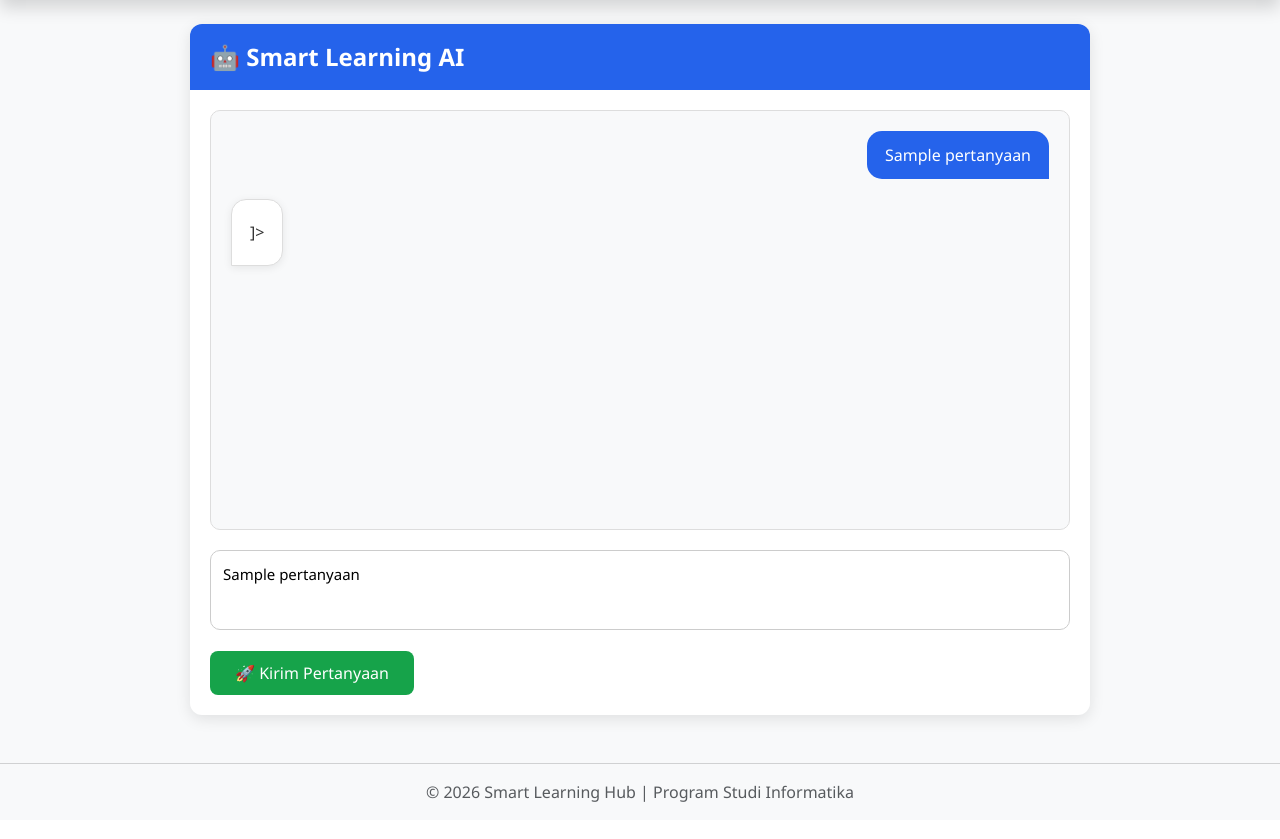
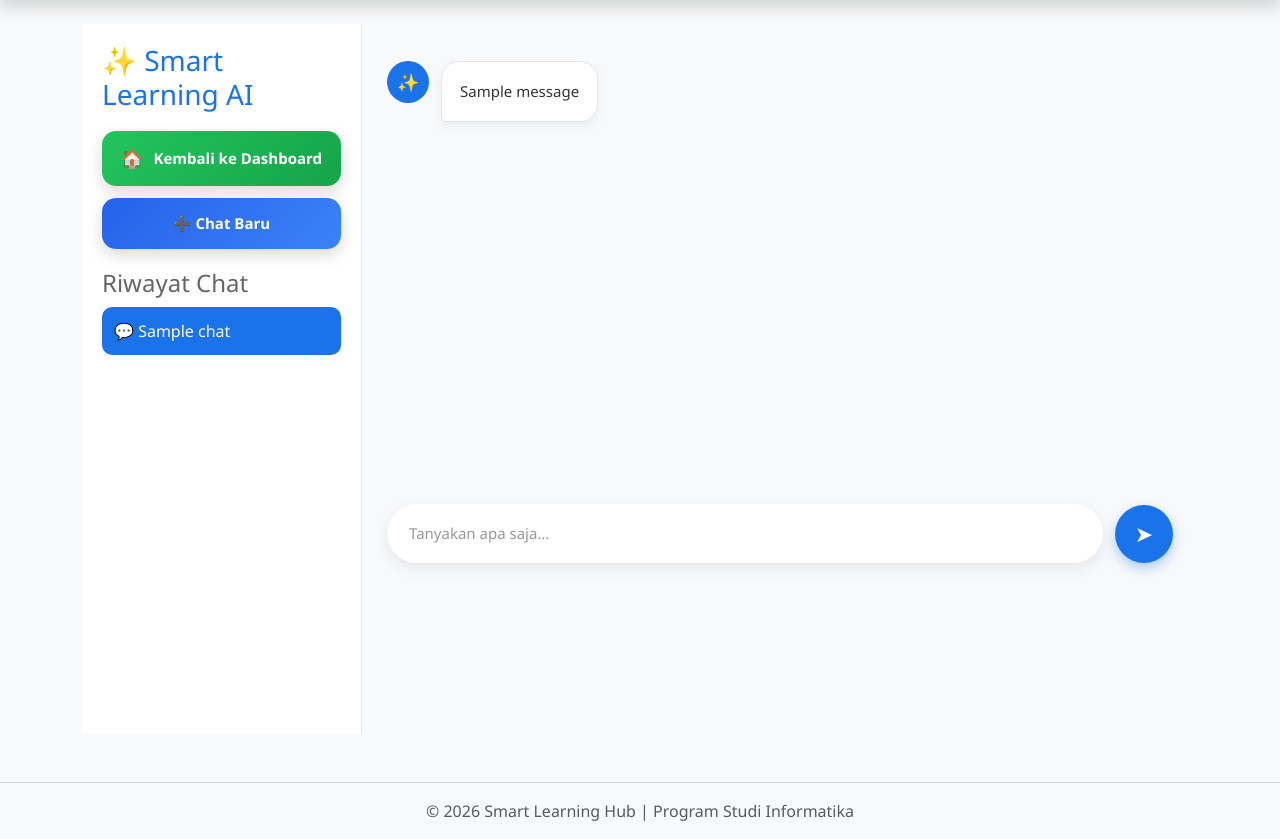
Before and after one commit to nurulanisa5519-png/SmartLearningHub, a Django app: template learning/templates/ai_chat.html in a window 1280 px wide. Shown: the part 56-895 px from the top of the page. Before the commit the page ends 858 px from the top, so only its background shows below. Run offline with Django 5.2, Linux system fonts and the light colour scheme; tables that the repository leaves empty hold one stand-in row (values such as "Sample post"); the template is opened without the code that fills it: values that come from a table or form of the project are taken from there, most other values are stand-ins (such as "Sample title", 1, 10 or a date in 2020); one stand-in notice (Sample message) is shown.

Commit message:
Update ai_chat.html

```diff
--- a/learning/templates/ai_chat.html
+++ b/learning/templates/ai_chat.html
@@ -1,4 +1,5 @@
-{% extends 'base.html' %}
+{% extends "base.html" %}
+{% load static %}
 
 {% block title %}
 Smart Learning AI
@@ -6,186 +7,170 @@ Smart Learning AI
 
 {% block content %}
 
-<style>
+<link rel="stylesheet" href="{% static 'css/ai_style.css' %}">
 
-.ai-card{
-    max-width:900px;
-    margin:20px auto;
-    background:#fff;
-    border-radius:12px;
-    box-shadow:0 4px 15px rgba(0,0,0,.1);
-    overflow:hidden;
-}
+<div class="ai-layout">
 
-.ai-header{
-    background:#2563eb;
-    color:#fff;
-    padding:15px 20px;
-    font-size:24px;
-    font-weight:bold;
-}
+    <!-- ================= Sidebar ================= -->
+    <aside class="sidebar">
 
-.ai-body{
-    padding:20px;
-}
+    <h3>✨ Smart Learning AI</h3>
 
-.chat-box{
-    height:420px;
-    overflow-y:auto;
-    background:#f8f9fa;
-    border:1px solid #ddd;
-    border-radius:10px;
-    padding:20px;
-}
+    <!-- Tombol Kembali -->
+            <!-- Tombol Dashboard -->
+        <a href="{% url 'dashboard' %}" class="dashboard-btn">
+            <span class="icon">🏠</span>
+            <span>Kembali ke Dashboard</span>
+        </a>
 
-/* Bubble Mahasiswa */
+        <!-- Tombol Chat Baru -->
+        <a href="{% url 'new_chat' %}" class="new-chat">
+            ➕ Chat Baru
+        </a>
 
-.user-chat{
-    display:flex;
-    justify-content:flex-end;
-    margin-bottom:20px;
-}
+        <div class="history">
 
-.user-chat div{
-    background:#2563eb;
-    color:white;
-    padding:12px 18px;
-    border-radius:15px 15px 0 15px;
-    max-width:70%;
-    word-wrap:break-word;
-}
+            <h4>Riwayat Chat</h4>
 
-/* Bubble AI */
+            {% for c in chats %}
 
-.ai-chat{
-    display:flex;
-    justify-content:flex-start;
-    margin-bottom:20px;
-}
+                <a href="{% url 'chat_detail' c.id %}"
+                   class="history-item {% if chat.id == c.id %}active{% endif %}">
 
-.ai-chat .bubble{
-    background:white;
-    border:1px solid #ddd;
-    border-radius:15px 15px 15px 0;
-    padding:18px;
-    max-width:85%;
-    line-height:1.8;
-    box-shadow:0 2px 8px rgba(0,0,0,.08);
-}
+                    💬 {{ c.title }}
 
-/* Tampilan HTML dari AI */
+                </a>
 
-.ai-chat .bubble p{
-    margin-bottom:12px;
-}
+            {% empty %}
 
-.ai-chat .bubble h1,
-.ai-chat .bubble h2,
-.ai-chat .bubble h3{
-    margin-top:10px;
-    margin-bottom:10px;
-    color:#2563eb;
-}
+                <p class="empty-chat">
+                    Belum ada riwayat chat.
+                </p>
 
-.ai-chat .bubble ul,
-.ai-chat .bubble ol{
-    margin-left:20px;
-    margin-bottom:12px;
-}
+            {% endfor %}
 
-.ai-chat .bubble code{
-    background:#f1f1f1;
-    padding:2px 6px;
-    border-radius:4px;
-}
+        </div>
 
-.ai-chat .bubble pre{
-    background:#272822;
-    color:white;
-    padding:15px;
-    border-radius:8px;
-    overflow-x:auto;
-}
+    </aside>
 
-textarea{
-    width:100%;
-    height:80px;
-    resize:none;
-    border-radius:10px;
-    border:1px solid #ccc;
-    padding:12px;
-    font-size:15px;
-    margin-top:20px;
-}
+    <!-- ================= Isi Chat ================= -->
+    <main class="chat-content">
 
-.btn-ai{
-    margin-top:15px;
-    background:#16a34a;
-    color:white;
-    border:none;
-    padding:10px 25px;
-    border-radius:8px;
-    cursor:pointer;
-}
+        {% if messages %}
 
-.btn-ai:hover{
-    background:#15803d;
-}
+            <div class="chat-box" id="chat-box">
 
-</style>
+                {% for msg in messages %}
 
-<div class="ai-card">
+                    {% if msg.role == "user" %}
 
-    <div class="ai-header">
-        🤖 Smart Learning AI
-    </div>
+                        <div class="message user">
 
-    <div class="ai-body">
+                            <div class="bubble">
+                                {{ msg.message|linebreaksbr }}
+                            </div>
 
-        <div class="chat-box">
+                        </div>
 
-            {% if pertanyaan %}
+                    {% else %}
 
-            <div class="user-chat">
-                <div>
-                    {{ pertanyaan }}
-                </div>
+                        <div class="message ai">
+
+                            <div class="avatar">
+                                ✨
+                            </div>
+
+                            <div class="bubble">
+                                {{ msg.message|linebreaksbr }}
+                            </div>
+
+                        </div>
+
+                    {% endif %}
+
+                {% endfor %}
+
             </div>
 
-            {% endif %}
+        {% else %}
 
-            {% if jawaban %}
+            <div class="welcome">
 
-            <div class="ai-chat">
+                <div class="logo">✨</div>
 
-                <div class="bubble">
+                <h1>Smart Learning AI</h1>
 
-                    {{ jawaban|safe }}
+                <p>Belajar lebih mudah dengan bantuan Artificial Intelligence.</p>
+
+                <h2>Apa yang ingin Anda pelajari hari ini?</h2>
+
+                <div class="suggestion">
+
+                    <button type="button"
+                        onclick="isiPrompt('Jelaskan bahasa Python')">
+                        📘 Python
+                    </button>
+
+                    <button type="button"
+                        onclick="isiPrompt('Ringkas materi Basis Data')">
+                        📚 Basis Data
+                    </button>
+
+                    <button type="button"
+                        onclick="isiPrompt('Buat Program HTML')">
+                        💻 HTML
+                    </button>
+
+                    <button type="button"
+                        onclick="isiPrompt('Jelaskan Algoritma')">
+                        🧠 Algoritma
+                    </button>
 
                 </div>
 
             </div>
 
-            {% endif %}
+        {% endif %}
 
-        </div>
+        <!-- ================= Form ================= -->
 
-        <form method="POST">
+        <form method="POST" id="chat-form">
 
             {% csrf_token %}
 
             <textarea
+                id="prompt"
                 name="pertanyaan"
-                placeholder="Tanyakan materi perkuliahan...">{{ pertanyaan }}</textarea>
+                rows="1"
+                placeholder="Tanyakan apa saja..."
+                required></textarea>
 
-            <button type="submit" class="btn-ai">
-                🚀 Kirim Pertanyaan
+            <button type="submit">
+                ➤
             </button>
 
         </form>
 
-    </div>
+    </main>
 
 </div>
 
+<script>
+
+function isiPrompt(text){
+    document.getElementById("prompt").value = text;
+}
+
+window.onload = function(){
+
+    const chat = document.getElementById("chat-box");
+
+    if(chat){
+        chat.scrollTop = chat.scrollHeight;
+    }
+
+};
+
+</script>
+
 {% endblock %}
```
